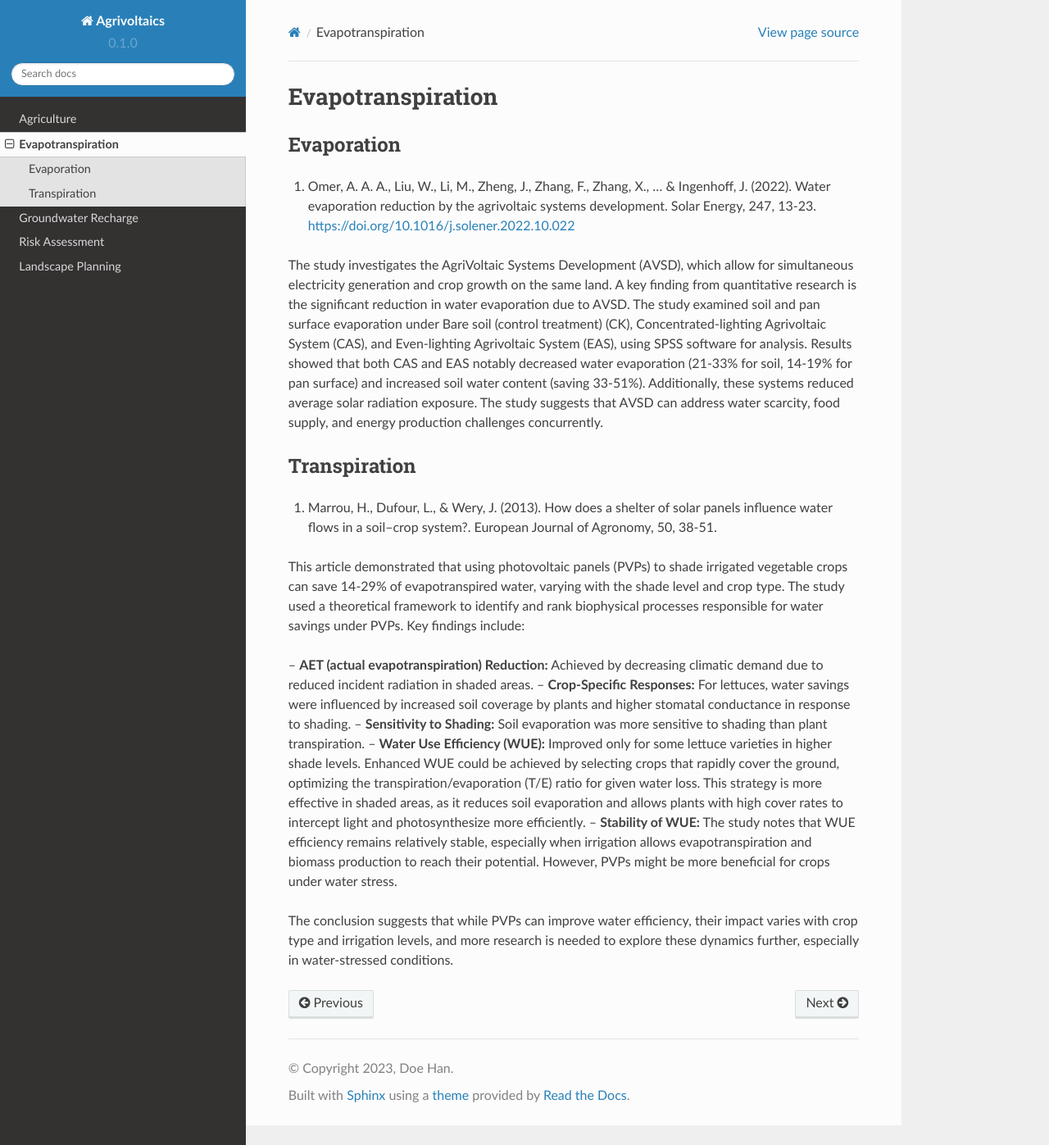
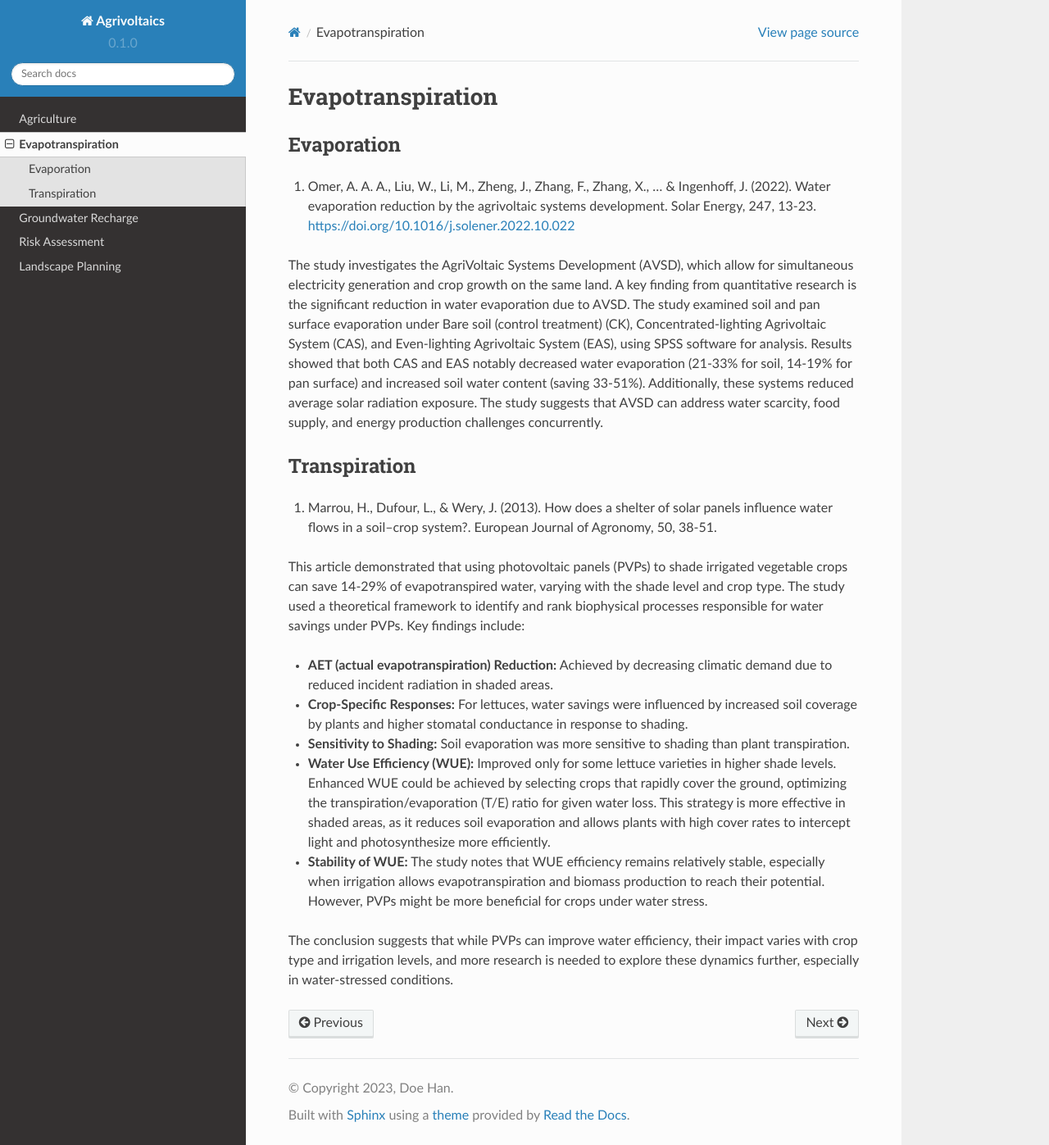
Before and after one commit to hanhydro/wiki, a Sphinx documentation site: the page built from docs/source/et.rst, in a window 1280 px wide and 1397 px high. Shown: the whole window at 82% size. Built offline with Sphinx 7.4.7 and the Read the Docs theme 2.0.0, drawn with Linux system fonts in a browser that asks for light colours; pages that are not in the unit, such as notebooks, are missing from menus.

Commit message:
Update et.rst

```diff
--- a/docs/source/et.rst
+++ b/docs/source/et.rst
@@ -13,10 +13,10 @@
 
 This article demonstrated that using photovoltaic panels (PVPs) to shade irrigated vegetable crops can save 14-29% of evapotranspired water, varying with the shade level and crop type. The study used a theoretical framework to identify and rank biophysical processes responsible for water savings under PVPs. Key findings include:
 
--- **AET (actual evapotranspiration) Reduction:** Achieved by decreasing climatic demand due to reduced incident radiation in shaded areas.
--- **Crop-Specific Responses:** For lettuces, water savings were influenced by increased soil coverage by plants and higher stomatal conductance in response to shading.
--- **Sensitivity to Shading:** Soil evaporation was more sensitive to shading than plant transpiration.
--- **Water Use Efficiency (WUE):** Improved only for some lettuce varieties in higher shade levels. Enhanced WUE could be achieved by selecting crops that rapidly cover the ground, optimizing the transpiration/evaporation (T/E) ratio for given water loss. This strategy is more effective in shaded areas, as it reduces soil evaporation and allows plants with high cover rates to intercept light and photosynthesize more efficiently.
--- **Stability of WUE:** The study notes that WUE efficiency remains relatively stable, especially when irrigation allows evapotranspiration and biomass production to reach their potential. However, PVPs might be more beneficial for crops under water stress.
+- **AET (actual evapotranspiration) Reduction:** Achieved by decreasing climatic demand due to reduced incident radiation in shaded areas.
+- **Crop-Specific Responses:** For lettuces, water savings were influenced by increased soil coverage by plants and higher stomatal conductance in response to shading.
+- **Sensitivity to Shading:** Soil evaporation was more sensitive to shading than plant transpiration.
+- **Water Use Efficiency (WUE):** Improved only for some lettuce varieties in higher shade levels. Enhanced WUE could be achieved by selecting crops that rapidly cover the ground, optimizing the transpiration/evaporation (T/E) ratio for given water loss. This strategy is more effective in shaded areas, as it reduces soil evaporation and allows plants with high cover rates to intercept light and photosynthesize more efficiently.
+- **Stability of WUE:** The study notes that WUE efficiency remains relatively stable, especially when irrigation allows evapotranspiration and biomass production to reach their potential. However, PVPs might be more beneficial for crops under water stress.
 
 The conclusion suggests that while PVPs can improve water efficiency, their impact varies with crop type and irrigation levels, and more research is needed to explore these dynamics further, especially in water-stressed conditions.
```
